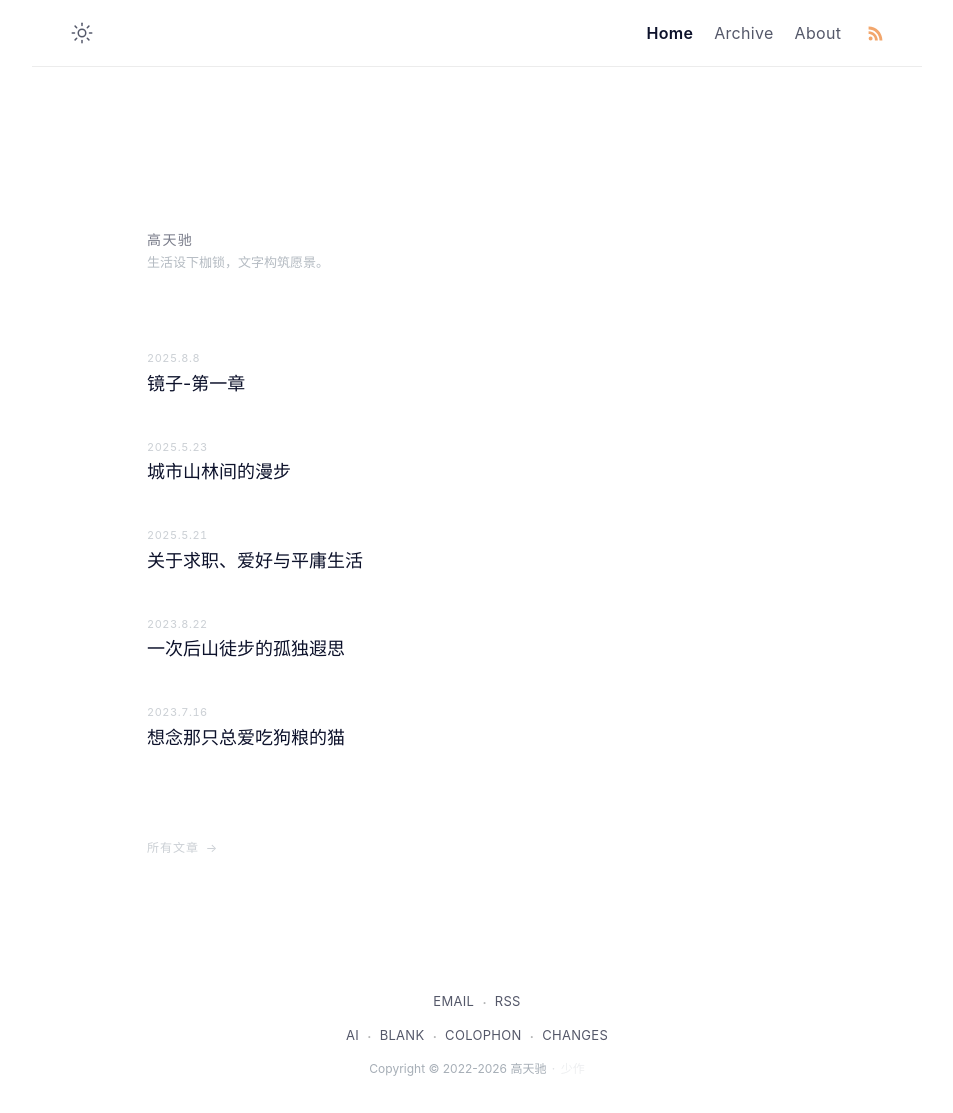
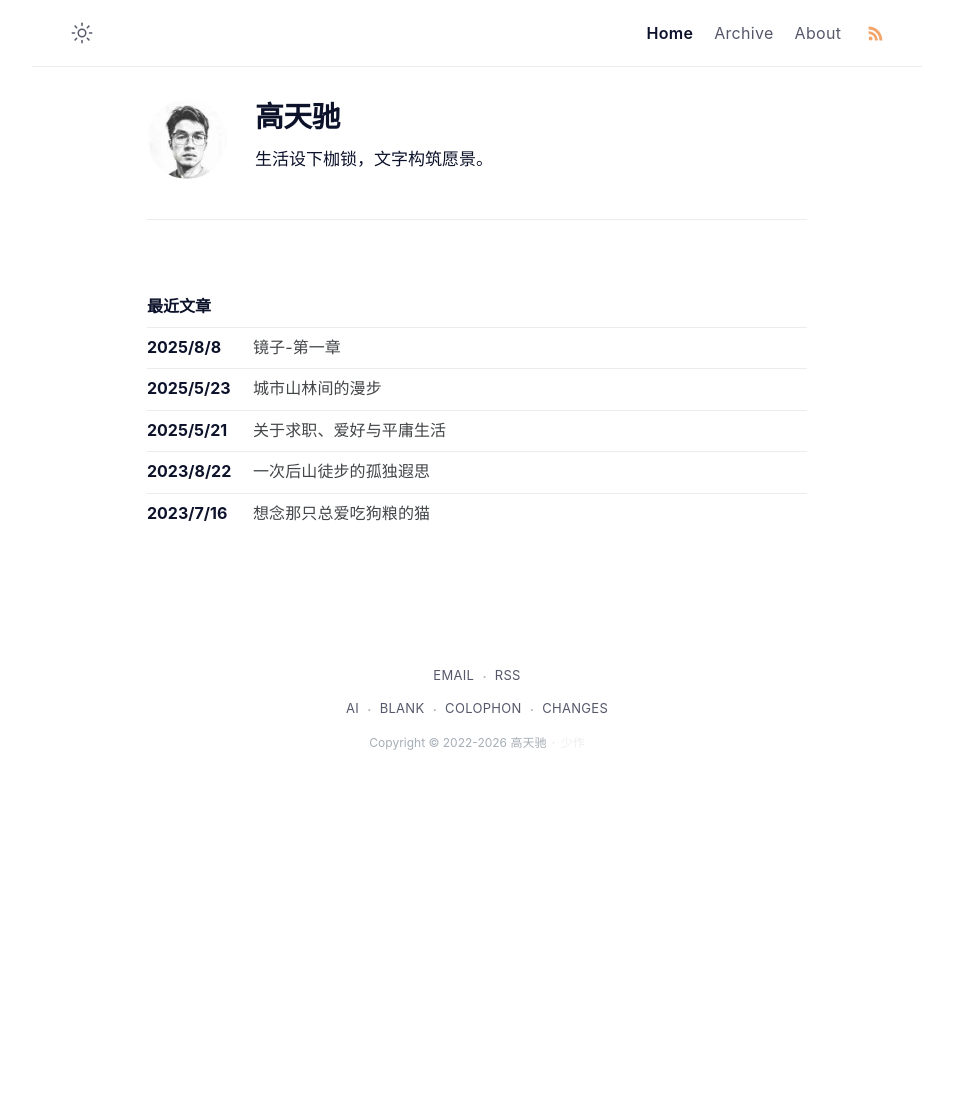
Before and after one commit to gaotianchi/gaotianchi.github.io, a Jekyll site: the page built from index.md, in a window 1280 px wide. Shown: the whole page, without its empty margins (163-1116 px from the left). Built offline with Jekyll 4.4.1, drawn with Linux system fonts in a browser that asks for light colours; after the commit the page ends 900 px from its top, so only the background shows below that.

Commit message:
revert: restore homepage to original design (b1a4619)
Undo both homepage redesign commits by restoring affected files
to their state at b1a4619.
)

```diff
--- a/_layouts/default.html
+++ b/_layouts/default.html
@@ -34,10 +34,8 @@ layout: compress
   </script>
 
   {% include navbar.html %}
-  <div class="wrapper{% if page.layout == 'home' %} home-wrapper{% endif %}">
-    {%- unless page.layout == 'home' -%}
+  <div class="wrapper">
     {% include author.html %}
-    {%- endunless -%}
     <main aria-label="Content">
       {{ content }}
     </main>
--- a/_layouts/home.html
+++ b/_layouts/home.html
@@ -4,25 +4,14 @@ home: true
 ---
 
 {%- assign visible_posts = site.posts | where_exp: "p", "p.visibility != 'hidden'" -%}
-
-<div class="home">
-  <header class="home-head">
-    <h1 class="home-title">{{ site.title }}</h1>
-    <p class="home-desc">{{ site.description }}</p>
-  </header>
-
 {%- if visible_posts.size > 0 -%}
-  <div class="home-posts">
+<h3 class="posts-item-note" aria-label="最近文章">最近文章</h3>
 {%- for post in visible_posts limit: site.number_of_posts -%}
-    <article class="home-post-item">
-      <time class="home-post-date" datetime="{{ post.date | date_to_xmlschema }}">{{ post.date | date: "%Y.%-m.%-d" }}</time>
-      <h2 class="home-post-title">
+<article class="post-item">
+  <span class="post-item-date">{{ post.date | date: "%Y/%-m/%-d" }}</span>
+  <h4 class="post-item-title">
     <a href="{{ post.url }}">{{ post.title | escape }}</a>
-      </h2>
+  </h4>
 </article>
 {%- endfor -%}
-  </div>
 {%- endif -%}
-
-  <a class="home-archive-link" href="/archive/">所有文章&ensp;→</a>
-</div>
--- a/_sass/klise/_dark.scss
+++ b/_sass/klise/_dark.scss
@@ -263,31 +263,6 @@ body[data-theme="dark"] {
     }
   }
 
-  // Home
-  .home-title {
-    color: $dark-white;
-  }
-
-  .home-post-date {
-    color: $dark-gray;
-  }
-
-  .home-post-title a {
-    color: $dark-white;
-
-    &:hover {
-      opacity: 0.5;
-    }
-  }
-
-  .home-post-item:hover .home-post-date {
-    opacity: 0.6;
-  }
-
-  .home-archive-link:hover {
-    opacity: 0.8;
-  }
-
 
   #back-to-top {
     background: $dark-light;
--- a/_sass/klise/_layout.scss
+++ b/_sass/klise/_layout.scss
@@ -373,97 +373,6 @@
   }
 }
 
-// Home — architectural minimalism
-.home-wrapper {
-  padding-top: 18vh;
-
-  @include media-query($on-mobile) {
-    padding-top: 12vh;
-  }
-}
-
-.home-head {
-  margin-bottom: 5rem;
-}
-
-.home-title {
-  font-size: 0.875rem;
-  font-weight: 400;
-  letter-spacing: 0.1em;
-  line-height: 1.5;
-  margin: 0 0 0.15rem;
-  color: $black;
-  opacity: 0.55;
-}
-
-.home-desc {
-  font-size: 0.8125rem;
-  font-weight: 400;
-  color: $gray;
-  line-height: 1.6;
-  max-width: 26em;
-  margin: 0;
-  opacity: 0.5;
-}
-
-.home-posts {
-  margin-bottom: 5rem;
-}
-
-.home-post-item {
-  margin-bottom: 2.75rem;
-
-  &:last-child {
-    margin-bottom: 0;
-  }
-}
-
-.home-post-date {
-  display: block;
-  font-size: 0.6875rem;
-  font-variant-numeric: tabular-nums;
-  letter-spacing: 0.05em;
-  color: $gray;
-  opacity: 0.35;
-  margin-bottom: 0.35rem;
-  line-height: 1;
-  transition: opacity 0.25s ease;
-}
-
-.home-post-item:hover .home-post-date {
-  opacity: 0.6;
-}
-
-.home-post-title {
-  font-size: 1.125rem;
-  font-weight: 400;
-  line-height: 1.55;
-  margin: 0;
-
-  a {
-    color: $black;
-    text-decoration: none;
-    transition: opacity 0.25s ease;
-
-    &:hover {
-      opacity: 0.45;
-    }
-  }
-}
-
-.home-archive-link {
-  font-size: 0.75rem;
-  color: $gray;
-  text-decoration: none;
-  letter-spacing: 0.08em;
-  opacity: 0.35;
-  transition: opacity 0.25s ease;
-
-  &:hover {
-    opacity: 0.8;
-  }
-}
-
 .not-found {
   text-align: center;
   display: flex;
```
Lines whose indentation alone changed are shown as unchanged.
